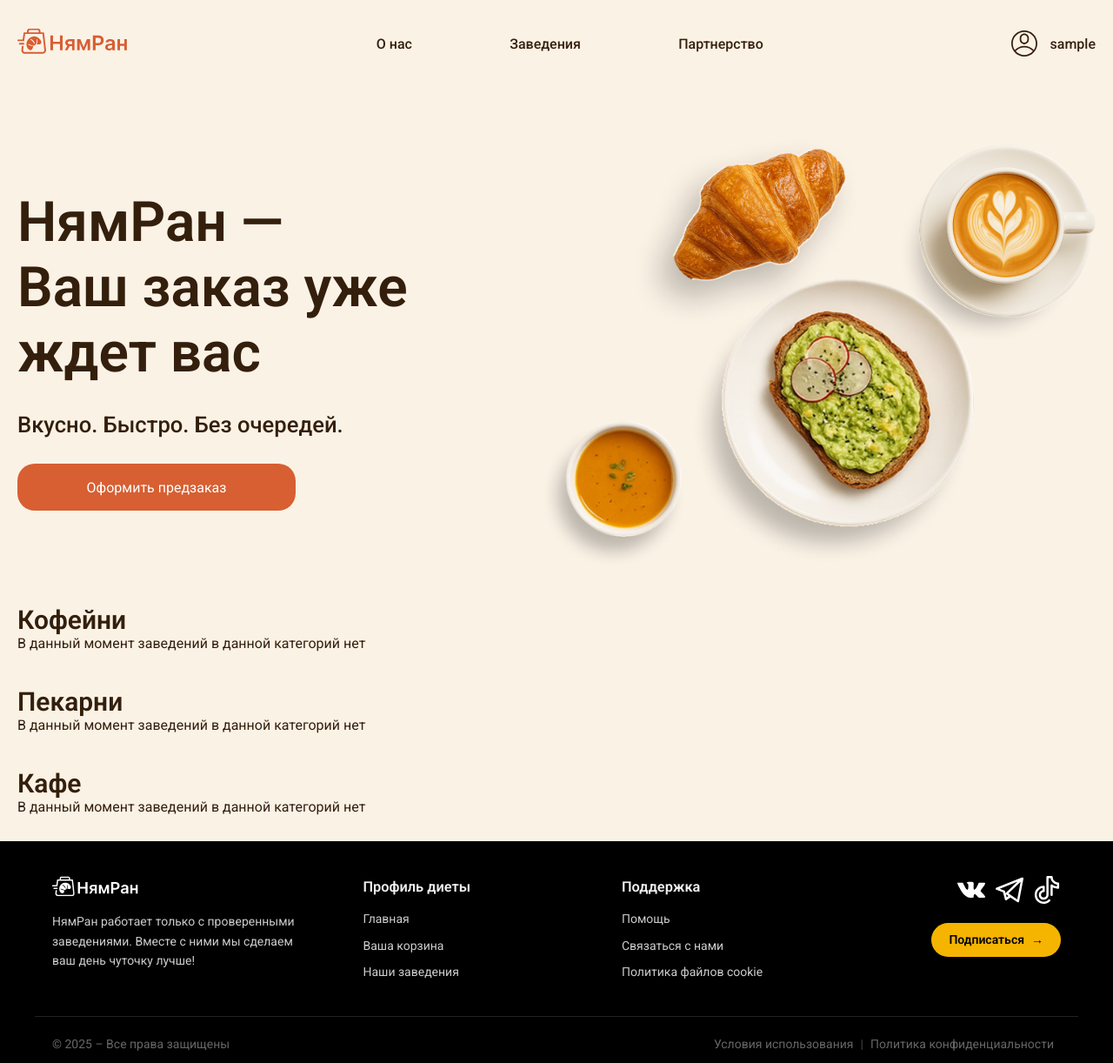
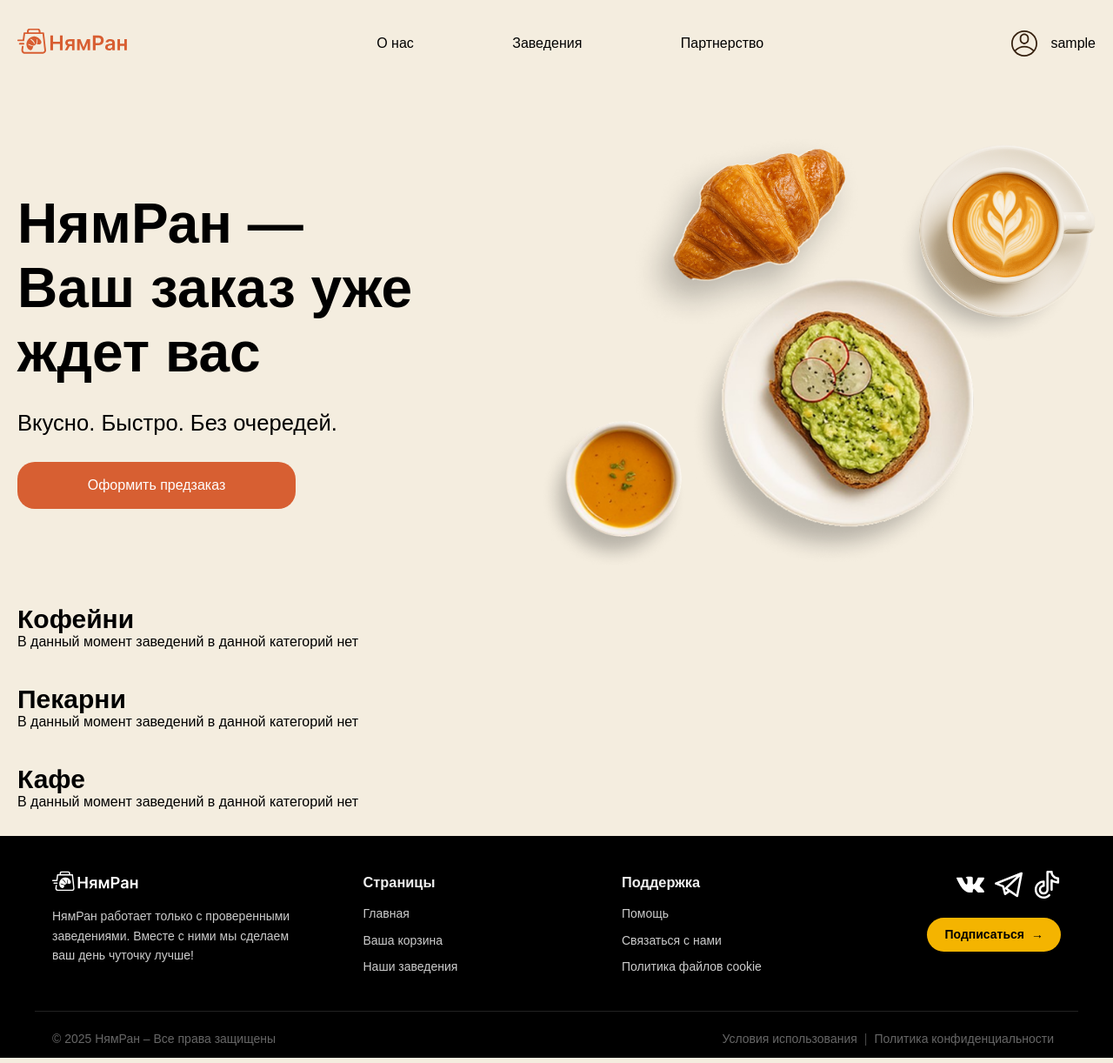
Before and after one commit to SSerov77/web-nyamrun, a Django app: page / in a window 1280 px wide. Shown: the whole page at 87% size. Run offline with Django 5.2, Linux system fonts and the light colour scheme; the visitor is signed in with stand-in values (Sample User, id 1); data that the repository does not hold is empty; some web fonts are replaced.

Commit message:
Обновлен шрифт и добавлены вариативности логтипа

```diff
--- a/nyamrun/static/css/style.css
+++ b/nyamrun/static/css/style.css
@@ -1,17 +1,15 @@
-@import url('https://fonts.googleapis.com/css2?family=Montserrat:ital,wght@0,100..900;1,100..900&family=Roboto:ital,wght@0,100..900;1,100..900&display=swap');
-
 :root {
     /* Основные цвета */
     --color-primary: #D75F32;
     --color-primary-hover: #c04b1f;
 
-    --color-secondary: #341f0d;
-    --color-background: #FBF2E6;
+    --color-background: #F4EDDF;
+    --color-secondary: #E9DCC7;
     --color-white: #FFFFFF;
     --color-black: #000000;
 
     /* Текст */
-    --color-text: var(--color-secondary);
+    --color-text: var(--color-black);
     --color-text-light: var(--color-white);
     --color-text-dark: var(--color-black);
 
@@ -26,15 +24,23 @@
     --color-card-shadow-hover: rgba(0, 0, 0, 0.3);
 
     /* Фильтры */
-    --color-filter-bg: var(--color-primary);
-    --color-filter-text: var(--color-white);
-    --color-filter-option-bg: var(--color-white);
+    --color-filter-bg: var(--color-secondary);
+    --color-filter-text: var(--color-text-dark);
+    --color-filter-option-bg: var(--color-primary);
 }
+
+/* Шрифты */
+
+@font-face {
+    font-family: "Chocolate";
+    src: url("../fonts/ChocolateClassicalSans-Regular.ttf") format("woff2");
+    font-display: swap;
+  }
 
 /* Общие утилиты */
 
 * {
-    font-family: "Roboto", sans-serif;
+    font-family: "Chocolate", sans-serif;
     margin: 0;
     padding: 0;
     box-sizing: border-box;
@@ -90,6 +96,11 @@ header {
     justify-content: space-between;
 }
 
+.navbar a:hover {
+    transition: .3s;
+    color: var(--color-primary-hover);
+}
+
 .login {
     width: clamp(100px, 26vw, 300px);
     height: 58px;
@@ -114,9 +125,13 @@ header {
     gap: 15px;
 }
 
+.user-profile:hover .username{
+    transition: .3s;
+    color: var(--color-primary-hover);
+}
+
 .user-logo {
     width: 30px;
-    color: white;
 }
 
 .username {
--- a/nyamrun/templates/includes/footer.html
+++ b/nyamrun/templates/includes/footer.html
@@ -3,7 +3,7 @@
     <div class="footer__top container">
       <div class="footer__brand">
         <a href="{% url 'home' %}" class="logo">
-            <img src="{% static 'imgs/logo/logo-img-white.svg' %}" alt="НямРан" class="footer__logo">
+            <img src="{% static 'imgs/logo/logo-light.svg' %}" alt="НямРан" class="footer__logo">
         </a>
         <p class="footer__desc">
           НямРан работает только с проверенными заведениями.
@@ -13,7 +13,7 @@
 
       <div class="footer__nav">
         <div class="footer__column">
-          <h3 class="footer__title">Профиль диеты</h3>
+          <h3 class="footer__title">Страницы</h3>
           <ul class="footer__list">
             <li><a href="{% url 'home' %}">Главная</a></li>
             <li><a href="{% url 'order_create' %}">Ваша корзина</a></li>
@@ -51,7 +51,7 @@
     </div>
 
     <div class="footer__bottom container">
-      <p class="footer__copy">© 2025 – Все права защищены</p>
+      <p class="footer__copy">© 2025 НямРан – Все права защищены</p>
       <nav class="footer__legal">
         <a href="#">Условия использования</a>
         <span class="footer__sep">|</span>
--- a/nyamrun/templates/includes/header.html
+++ b/nyamrun/templates/includes/header.html
@@ -2,14 +2,14 @@
 <header class="header">
     <div class="header-content">
         <a href="{% url 'home' %}" class="logo">
-            <img src="{% static 'imgs/logo/logo-img.svg' %}" alt="logotype" class="logo">
+            <img src="{% static 'imgs/logo/logo.svg' %}" alt="logotype" class="logo">
         </a>
         {% include 'includes/navbar.html' %}
         {% if user.is_authenticated %}
         <a href="{% url 'profile' %}">
             <div class="user-profile">
                 <img src="{% static 'imgs/icons/user-logo.svg' %}" alt="user-logo" class="user-logo">
-                <span class="username">{{ user.username }}</span>
+                <p class="username">{{ user.username }}</p>
             </div>
         </a>
         {% else %}
```
Also changed, not shown: nyamrun/static/imgs/logo/logo-dark.svg (added), nyamrun/static/imgs/logo/logo-light.svg (renamed from nyamrun/static/imgs/logo/logo-img-white.svg), nyamrun/static/imgs/logo/logo.svg (renamed from nyamrun/static/imgs/logo/logo-img.svg), 1 other file.
